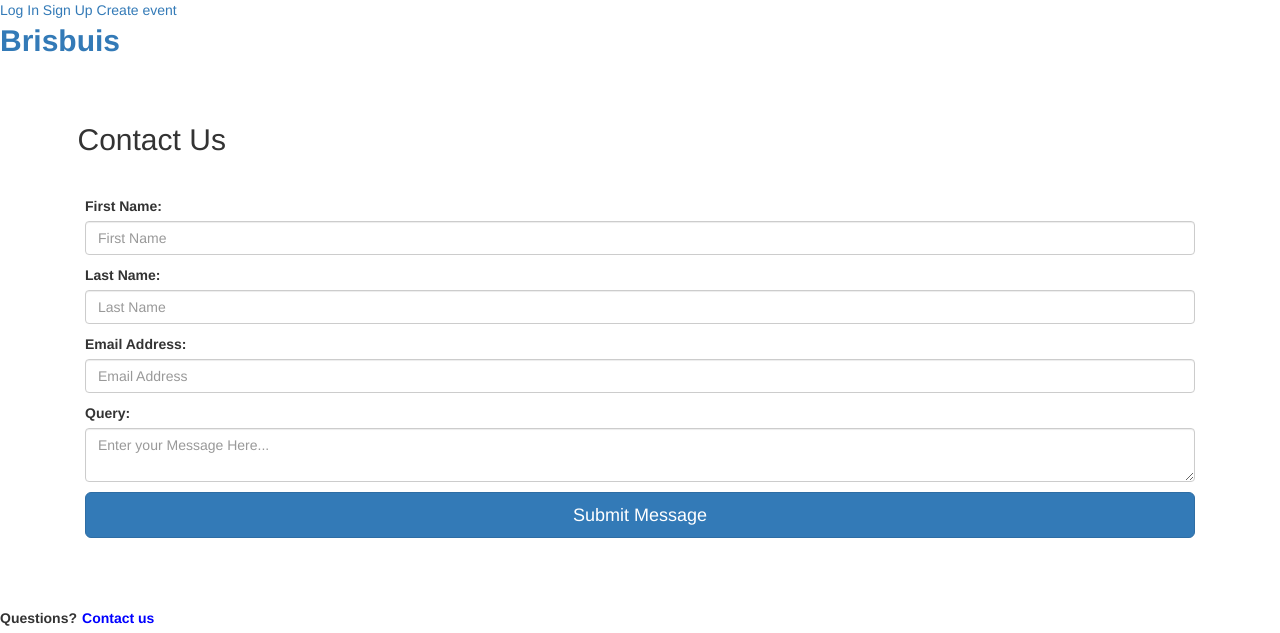
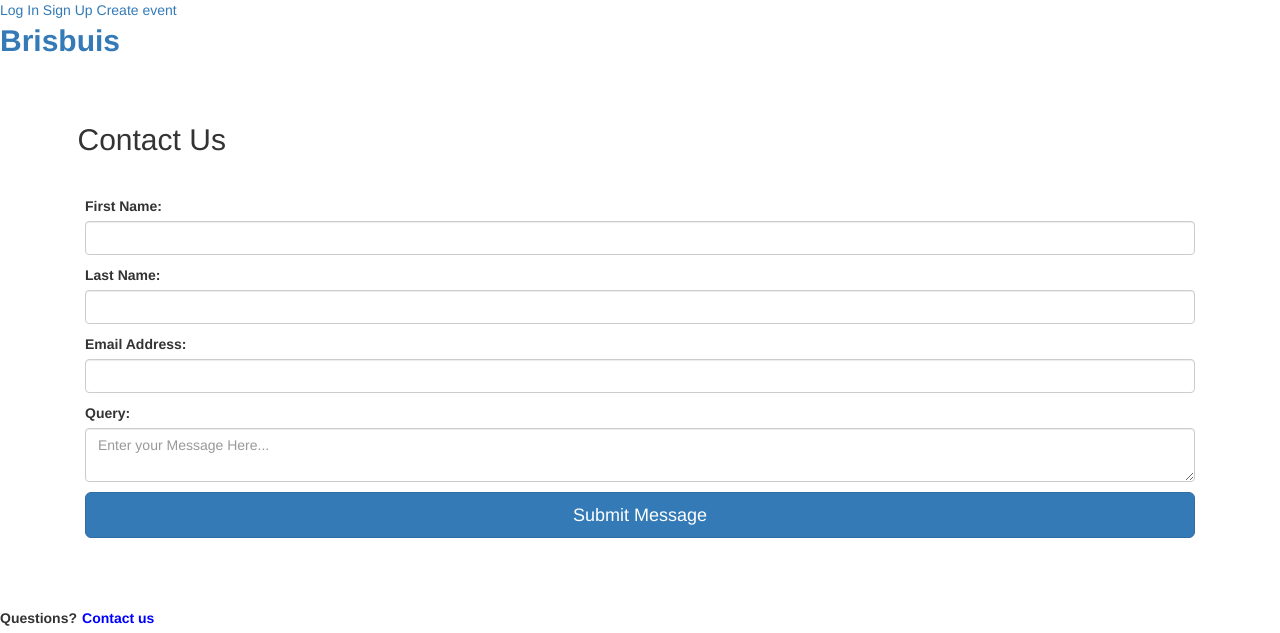
Before and after one commit to katharinalisa/Business-Events-Site, a Flask app: a page that uses projectfile/website/templates/Contact Us.html in a window 1280 px wide. Shown: the top 633 px of the page. Run offline with Flask 3, Linux system fonts and the light colour scheme; lists and menus that the app fills with data are empty; parts of the project's set-up code (start-up, migrations or seed data) failed here and were passed over; some libraries are stand-ins or nearby versions.

Commit message:
Update Contact Us.html

```diff
--- a/projectfile/website/templates/Contact Us.html
+++ b/projectfile/website/templates/Contact Us.html
@@ -1,7 +1,5 @@
 {% extends "base.html" %}
 {% block header %}
-<body>
-  <title>Contact Us</title>
 {% endblock %}
 {% block content %}
     <br><br><br>
@@ -20,19 +18,19 @@
       <!-- First name input -->
       <div class="mb-3">
         <label class="form-label" for="name">First Name:</label>
-        <input class="form-control" id="name" type="text" placeholder="First Name" />
+        <input class="form-control" id="name" type="text"/>
       </div>
 
       <!-- Last name input -->
       <div class="mb-3">
         <label class="form-label" for="name">Last Name:</label>
-        <input class="form-control" id="name" type="text" placeholder="Last Name" />
+        <input class="form-control" id="name" type="text"/>
       </div>
 
       <!-- Input Email Address -->
       <div class="mb-3">
         <label class="form-label" for="emailAddress">Email Address:</label>
-        <input class="form-control" id="emailAddress" type="email" placeholder="Email Address" />
+        <input class="form-control" id="emailAddress" type="email"/>
       </div>
 
       <!-- Query input -->
```
